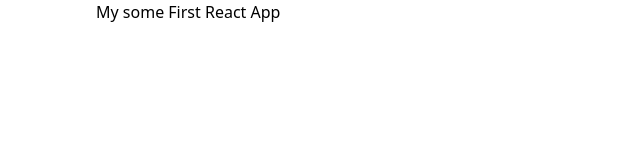
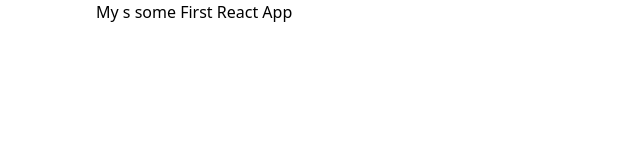
Before and after one commit to aneesh0609/Moltres-Dev, a React (Vite) app in the folder aneesh-portfolio/: page / in a window 1280 px wide. Shown: the top 160 px of the page, without its empty margins (0-640 px from the left). Built offline with nearby package versions, Linux system fonts and the light colour scheme.

Commit message:
demo change 2

```diff
--- a/aneesh-portfolio/src/App.jsx
+++ b/aneesh-portfolio/src/App.jsx
@@ -3,7 +3,7 @@ import React from 'react'
 function App() {
   return (
     <div>
-      <h1 className='ml-24'>My some First React App</h1>
+      <h1 className='ml-24'>My  s some First React App</h1>
     </div>
   )
 }
```
